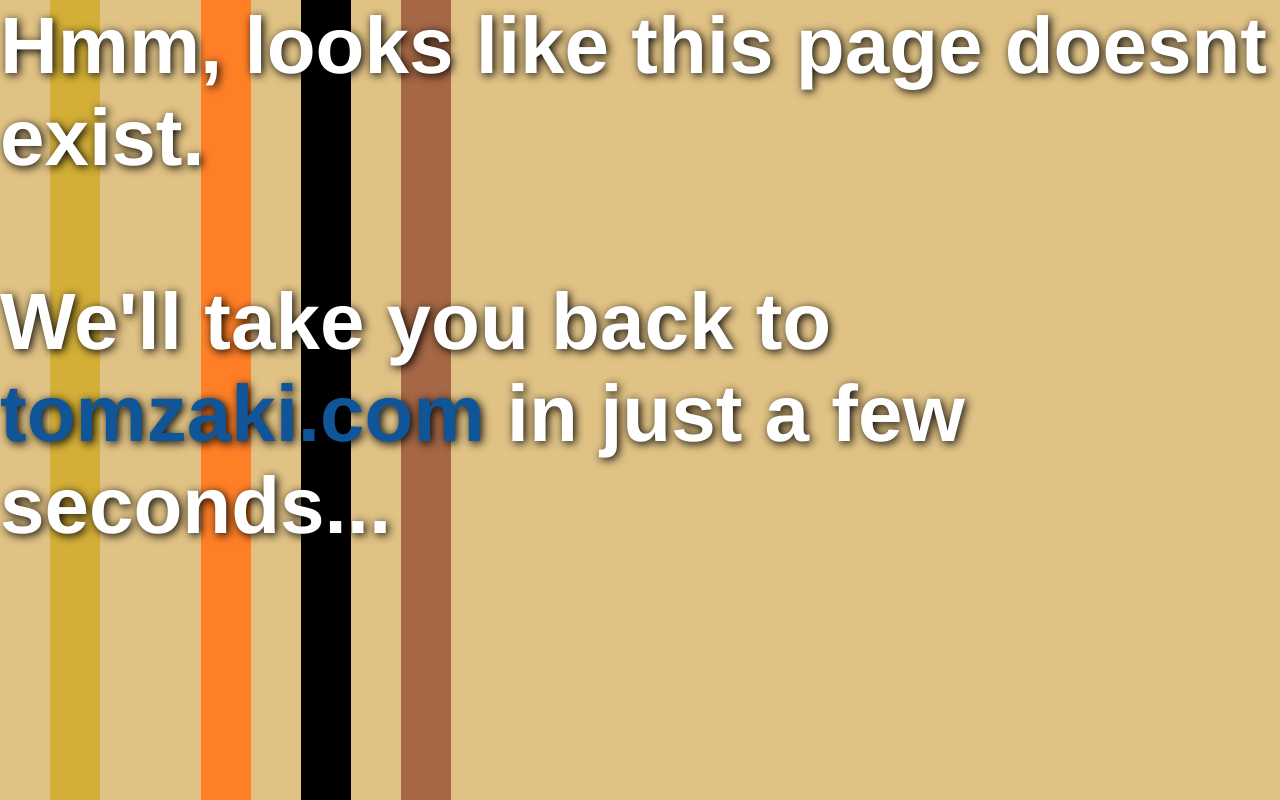
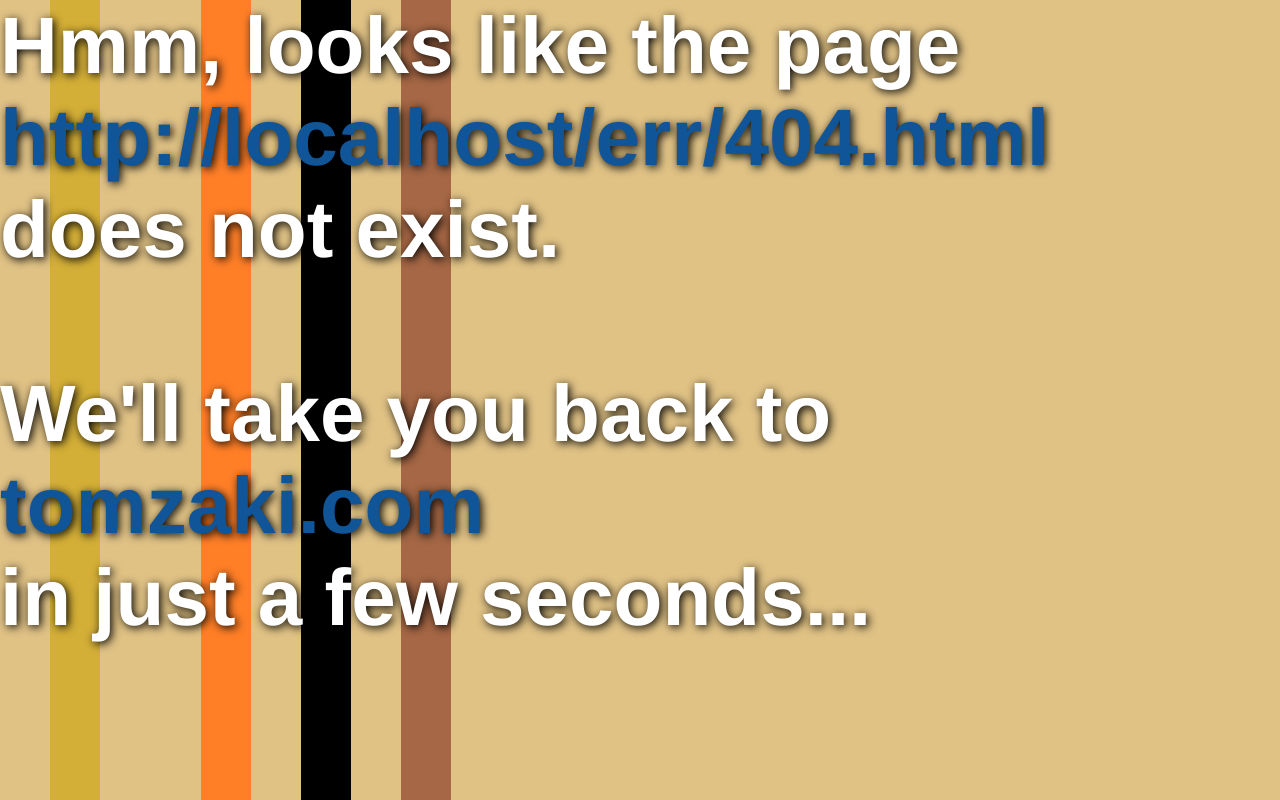
Before and after one commit to tomzaki/nameplate-website, a PHP site: page /err/404.html in a window 1280 px wide. Run offline with PHP 8.4, Linux system fonts and the light colour scheme.

Commit message:
updated some links to match new subdomains from registrar, fixed 404 page

```diff
--- a/err/404.html
+++ b/err/404.html
@@ -15,16 +15,16 @@
       <script type="text/javascript">
          function insertURL(){
             var url = window.location.href.toString();
-            document.getElementById('page_url').innerHTML = " (" + url + ") ";
+            document.getElementById('page_url').innerHTML = "<br>" + url + "<br>";
          }
       </script>
 
    </head>
 
-   <body> <!--OPTIONAL: onload="insertURL()"-->
+   <body onload="insertURL()">
       <div class="content">
-         Hmm, looks like this page<span id='page_url'> </span>doesnt exist.<br><br>
-         We'll take you back to <span style="color: #159">tomzaki.com</span> in just a few seconds...
+         Hmm, looks like the page<span id='page_url' style="color: #159"> </span>does not exist.<br><br>
+         We'll take you back to <span style="color: #159">tomzaki.com</span><br>in just a few seconds...
       </div>
    </body>
 
--- a/index.php
+++ b/index.php
@@ -4,7 +4,8 @@
    <head>
       <meta http-equiv="content-type" content="text/html; charset=utf-8">
 
-      <meta content="hello world." name="description">
+      <meta name="description" content="hello world.">
+      <meta name="keywords" content="Tom, Thomas, Zaki, facebook, last.fm, reddit, github, git, linkedin, lehigh, university">
       <title>Tom Zaki</title>
       <link rel="stylesheet" href="css/style_res_index.css" type="text/css" media="screen">
       <link rel="icon" href="favicon.ico">
@@ -12,7 +13,7 @@
       <!--Konami Code-->
       <script type="text/javascript" src="https://raw.github.com/snaptortoise/konami-js/master/konami.js"></script>
       <script type="text/javascript">
-         var konami = new Konami('http://64.121.112.21:8082/~public');
+         var konami = new Konami('http://tomzaki.com/~public');
       </script>
 
    </head>
```
